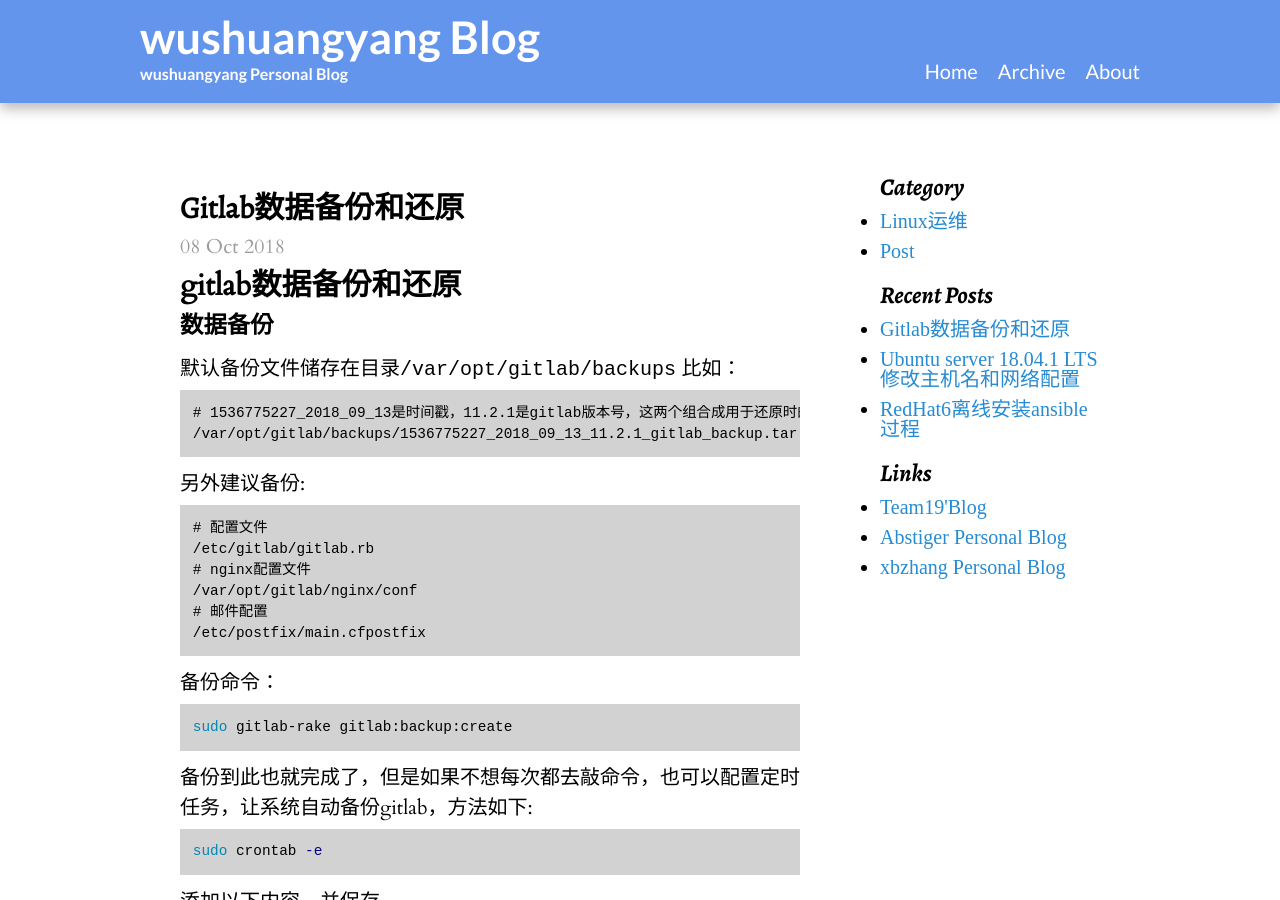
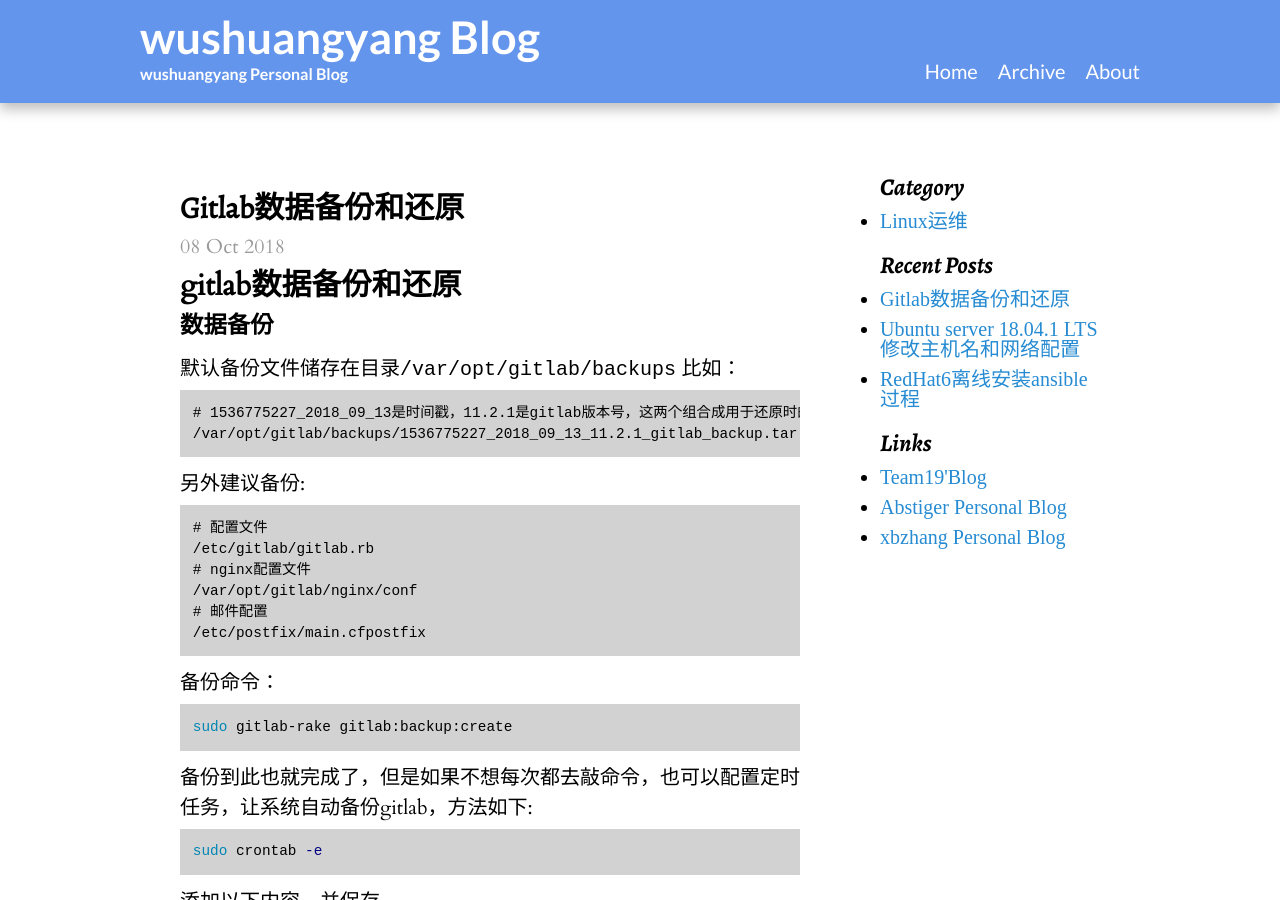
Before and after one commit to wushuangyang/blog, a Jekyll site: the page built from _posts/2018-10-08-gitlab-backup.md, in a window 1280 px wide and 900 px high. Built offline with Jekyll 4.4.1, drawn with Linux system fonts in a browser that asks for light colours; some web fonts are replaced.

Commit message:
Update 2018-10-08-gitlab-backup.md

```diff
--- a/_posts/2018-10-08-gitlab-backup.md
+++ b/_posts/2018-10-08-gitlab-backup.md
@@ -1,7 +1,7 @@
 ---
 layout: post
 title: Gitlab数据备份和还原
-category: Post
+category: Linux运维
 ---
 
 
```
